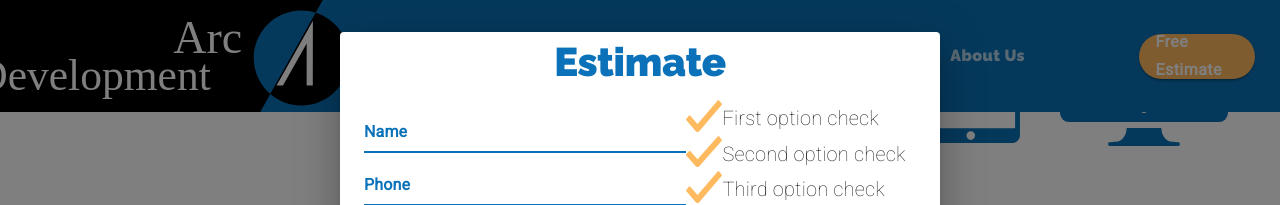
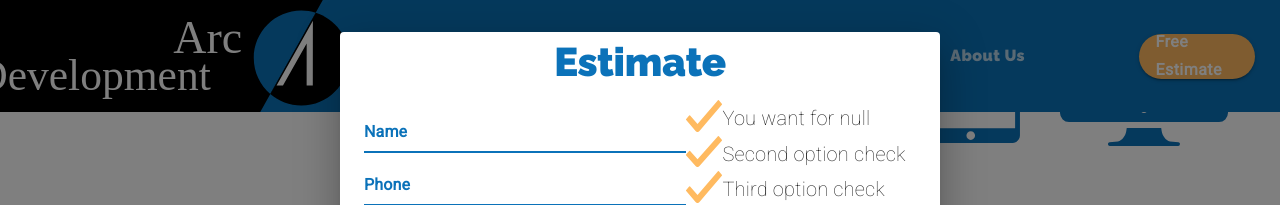
Before and after one commit to huyviet1995/material-ui-tutorial-1, a React (Create React App) app: page /estimate in a window 1280 px wide. Both pictures are taken after a click on the button "Get Estimate". Shown: the part 549-754 px from the top of the page. Built offline with nearby package versions, Linux system fonts and the light colour scheme.

Commit message:
Show the platforms summary with proper English grammar when user clicks the Estimate button

```diff
--- a/src/components/Estimate.js
+++ b/src/components/Estimate.js
@@ -20,7 +20,7 @@ import forwardArrowDisabled from "../assets/forwardArrowDisabled.svg";
 import backArrow from "../assets/backArrow.svg";
 import forwardArrow from "../assets/forwardArrow.svg";
 import estimateAnimation from "../animations/estimateAnimation/data.json";
-import { defaultQuestions, softwareQuestions, websiteQuestions } from "../helpers";
+import { defaultQuestions, getPlatformsSummary, softwareQuestions, websiteQuestions } from "../helpers";
 
 const useStyles = makeStyles((theme) => ({
     icon: {
@@ -80,7 +80,7 @@ export default function Estimate() {
 
     const [service, setService] = useState([]);
 
-    const [platforms, setPlatforms] = useState({});
+    const [platforms, setPlatforms] = useState([]);
 
     const [features, setFeatures] = useState([]);
 
@@ -221,6 +221,19 @@ export default function Estimate() {
         setTotal(cost);
     };
 
+    const getPlatforms = () => {
+        let newPlatforms = [];
+
+        if (questions.length > 2) {
+            questions
+                .filter(question => question.title === 'Which platforms do you need supported?')
+                .map(question => question.options.filter(option => option.selected))[0]
+                .map(option => newPlatforms.push(option.title));
+        }
+
+        setPlatforms(newPlatforms);
+    }
+
     return (
         <Grid container direction="row">
             <Grid item container direction="column" lg>
@@ -345,6 +358,7 @@ export default function Estimate() {
                             className={classes.estimateButton}
                             onClick={() => {
                                 getTotal();
+                                getPlatforms();
                                 setDialogOpen(true);
                             }}
                         >
@@ -433,7 +447,7 @@ export default function Estimate() {
                                             </Grid>
                                             <Grid item>
                                                 <Typography variant="body1">
-                                                    First option check
+                                                    You want {getPlatformsSummary(platforms)}
                                                 </Typography>
                                             </Grid>
                                         </Grid>
--- a/src/helpers.js
+++ b/src/helpers.js
@@ -271,3 +271,32 @@ export const websiteQuestions = [
         active: true,
     },
 ];
+
+export const getPlatformsSummary = (platforms) => {
+    return `for ${
+        //if only web application is selected...
+        platforms &&
+        platforms?.indexOf("Web Application") > -1 &&
+        platforms?.length === 1
+        ? //then finish sentence here
+            "a Web Application."
+        : //otherwise, if web application and another platform is selected...
+        platforms?.indexOf("Web Application") > -1 &&
+            platforms?.length === 2
+        ? //then finish the sentence here
+            `a Web Application and an ${platforms[1]}.`
+        : //otherwise, if only one platform is selected which isn't web application...
+        platforms?.length === 1
+        ? //then finish the sentence here
+            `an ${platforms[0]}`
+        : //otherwise, if other two options are selected...
+        platforms?.length === 2
+        ? //then finish the sentence here
+            "an iOS Application and an Android Application."
+        : //otherwise if all three are selected...
+        platforms?.length === 3
+        ? //then finish the sentence here
+            "a Web Application, an iOS Application, and an Android Application."
+        : null
+    }`
+}
```
